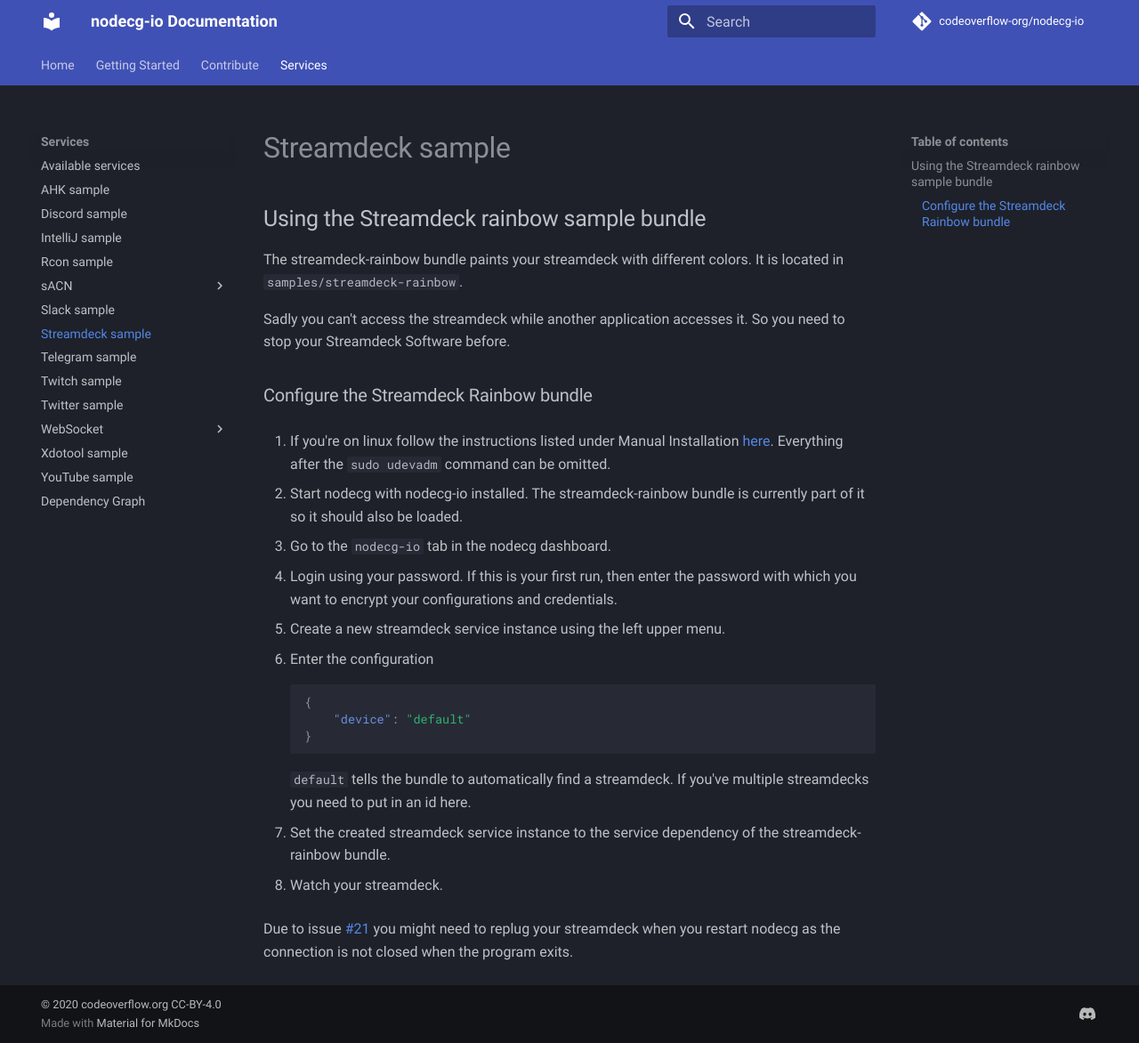
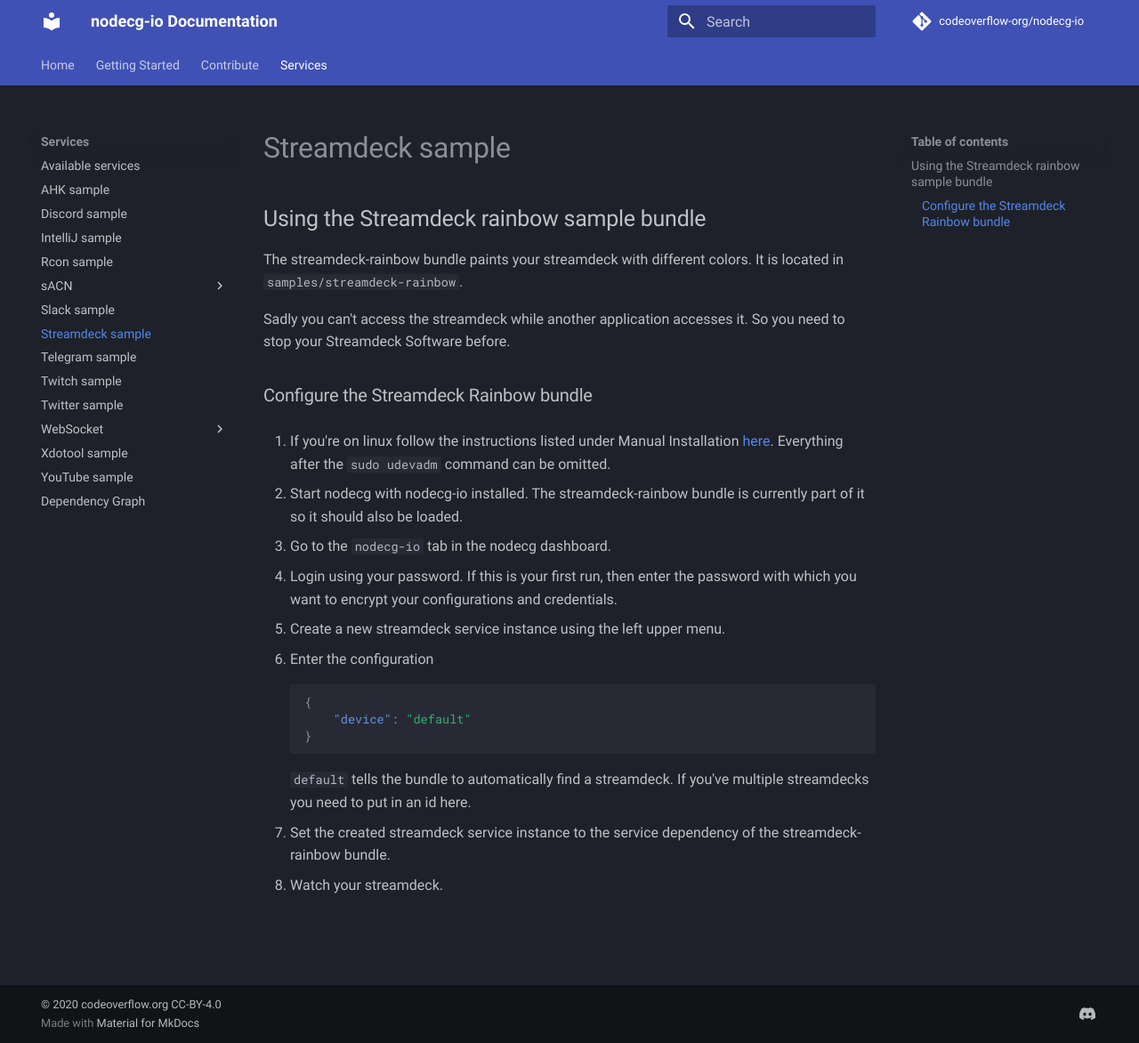
Before and after one commit to codeoverflow-org/nodecg-io-docs, an MkDocs documentation site: the page built from docs/samples/streamdeck.md, in a window 1280 px wide and 1172 px high. Shown: the whole window at 89% size. Built offline with MkDocs 1.6.1 and Material for MkDocs 9.7.7, drawn with Linux system fonts in a browser that asks for light colours; comment, search, counter and statistics services are not loaded.

Commit message:
Update streamdeck sample, replugging should be solved
https://github.com/codeoverflow-org/nodecg-io/issues/21#issuecomment-674555010

```diff
--- a/docs/samples/streamdeck.md
+++ b/docs/samples/streamdeck.md
@@ -29,5 +29,3 @@
 7. Set the created streamdeck service instance to the service dependency of the streamdeck-rainbow bundle.
 
 8. Watch your streamdeck.
-
-Due to issue [#21](https://github.com/codeoverflow-org/nodecg-io/issues/21) you might need to replug your streamdeck when you restart nodecg as the connection is not closed when the program exits.
```
